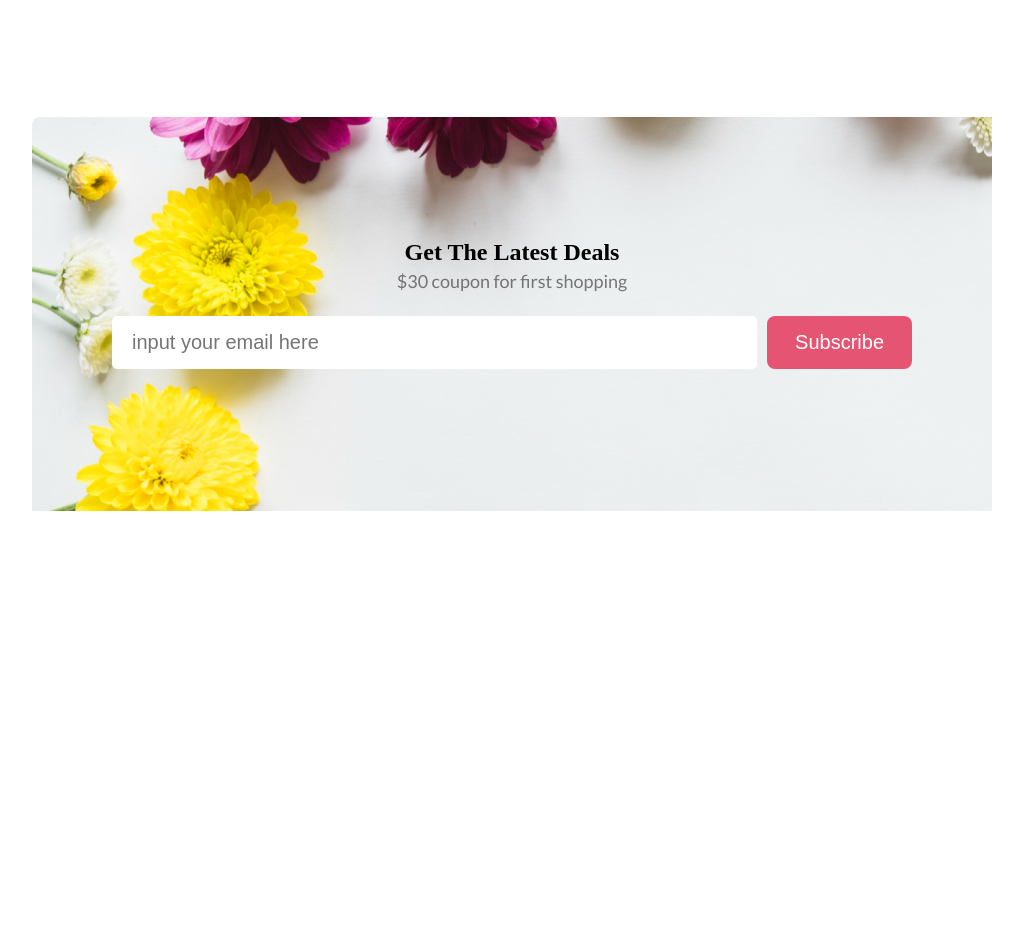
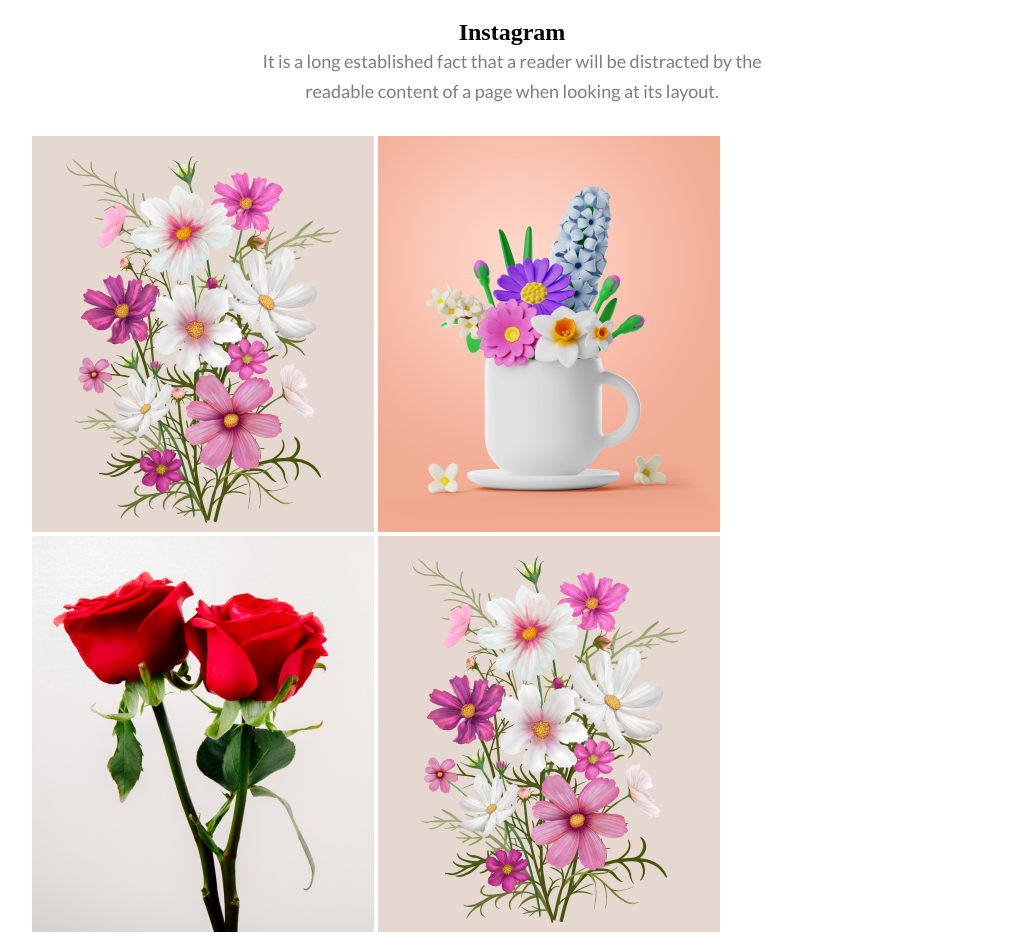
Before and after one commit to Emrandu1989/flower-shop, a plain HTML site: page index.html in a window 1280 px wide. Shown: the part 2280-3215 px from the top of the page, without its empty margins (128-1151 px from the left). Before the commit the page ends 2919 px from the top, so only its background shows below. Drawn offline with Linux system fonts and the light colour scheme.

Commit message:
instagram section added

```diff
--- a/index.html
+++ b/index.html
@@ -67,6 +67,23 @@
                 </div>
            </section>
 
+           <!-- Instagram section start -->
+
+           <section id="instagram-section">
+                    <div class="container">
+                        <div class="section-title">
+                            <h2>Instagram</h2>
+                            <p>It is a long established fact that a reader will be distracted by the readable content of a page when looking at its layout.</p>
+                        </div>
+                        <div class="section-img">
+                           <img src="./images/Rectangle 4.png" alt="">
+                           <img src="./images/Rectangle 5.png" alt="">
+                           <img src="./images/Rectangle 6.png" alt="">
+                           <img src="./images/Rectangle 4.png" alt="">
+                        </div>
+                    </div>
+           </section>
+
            <!-- news letter section start -->
 
            <section id="newsletter">
--- a/styles/styles.css
+++ b/styles/styles.css
@@ -177,3 +177,14 @@ button:hover {
     outline: none;
 
 }
+
+/* instagram section styles */
+
+.section-title {
+    width: 75%;
+    max-width: 500px;
+    margin: auto;
+    text-align: center;
+    margin-top: 30px;
+    margin-bottom: 30px;
+}
```
